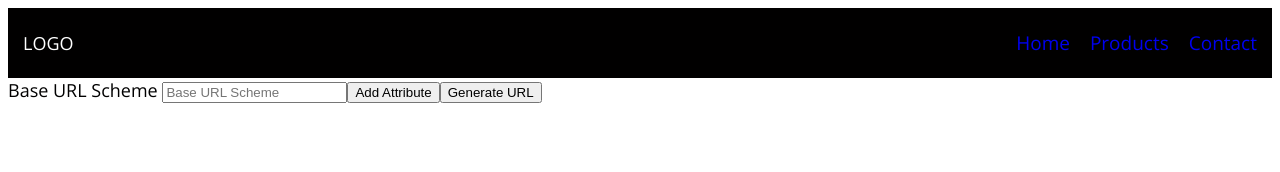
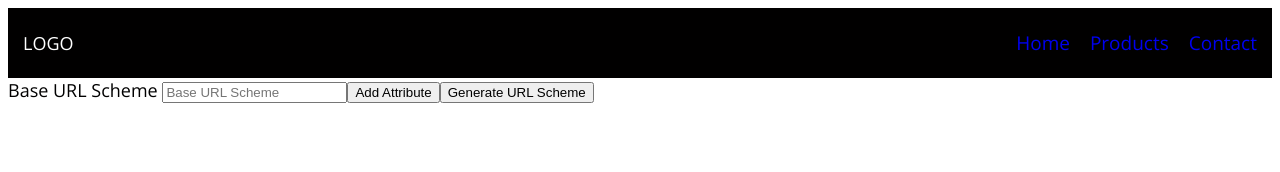
Before and after one commit to Hysumi/react-project, a React (Create React App) app: page / in a window 1280 px wide. Shown: the top 172 px of the page. Built offline with nearby package versions, Linux system fonts and the light colour scheme.

Commit message:
bug-fix attribute values

```diff
--- a/src/components/formComponent/form.js
+++ b/src/components/formComponent/form.js
@@ -15,7 +15,7 @@ export default class Form extends React.Component {
         this.addAttribute = this.addAttribute.bind(this);
         this.deleteAttribute = this.deleteAttribute.bind(this);
         this.updateAttribute = this.updateAttribute.bind(this);
-        this.generateURL = this.generateURL.bind(this);
+        this.generateURLScheme = this.generateURLScheme.bind(this);
     }
 
     addAttribute (e) {
@@ -77,16 +77,16 @@ export default class Form extends React.Component {
         });
     }
 
-    generateURL () {
+    generateURLScheme () {
         if (this.state.baseURLScheme === "") {
             return alert("Preencha o campo Base URL Scheme para gerar a url");
         }
         let urlScheme = this.state.baseURLScheme + "://";
         for (var i = 0; i < this.state.attributes.length; i++) {
-            if (this.state.attributes[i].value === "") {
+            if (this.state.attributes[i].value === "" || this.state.attributes[i].key === "") {
                 continue;
             }
-            urlScheme += this.state.attributes[i].value;
+            urlScheme += this.state.attributes[i].key + "=" + this.state.attributes[i].value;
             if (i < this.state.attributes.length - 1) {
                 urlScheme += "/";
             }
@@ -113,7 +113,7 @@ export default class Form extends React.Component {
                         </div>
                     );
                 })}
-                <button onClick={this.generateURL}> Generate URL </button>
+                <button onClick={this.generateURLScheme}> Generate URL Scheme </button>
                 <br/>
                 {this.state.url}
             </div>
--- a/src/components/inputComponent/inputKeyValue.js
+++ b/src/components/inputComponent/inputKeyValue.js
@@ -19,8 +19,10 @@ export default class InputKeyValue extends Input {
         e.preventDefault();
         this.setState({
             [e.target.name]: e.target.value
+        }, () => {
+            // Callback after state change
+            this.props.updateAttribute(this.props.index, this.state.key, this.state.value);
         });
-        this.props.updateAttribute(this.props.index, this.state.key, this.state.value);
     }
 
     render () {
```
